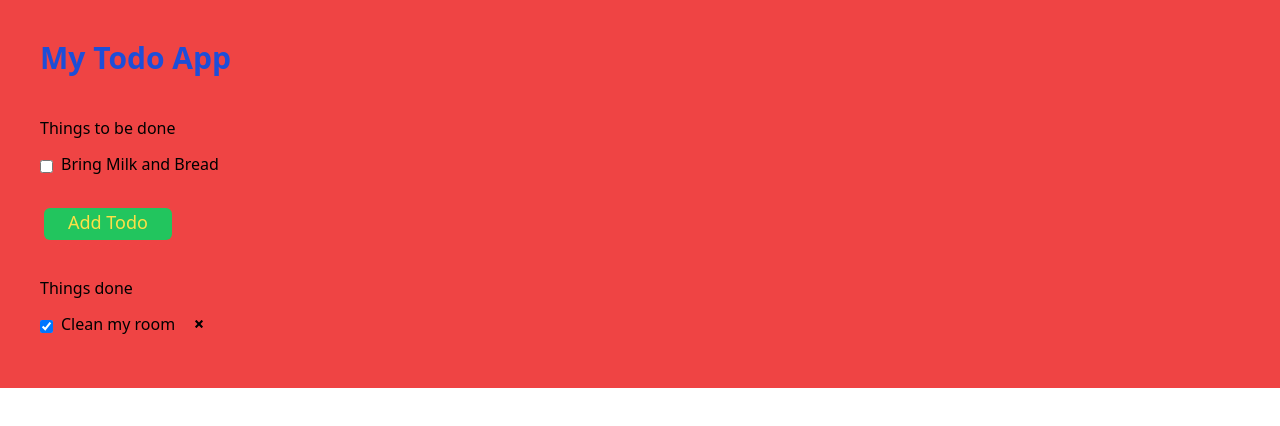
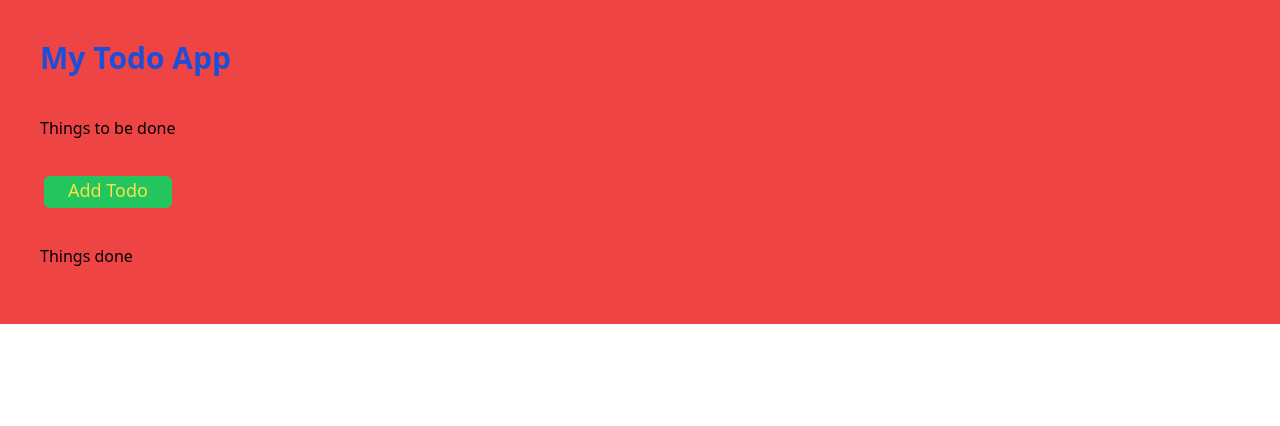
Before and after one commit to AyushVerma87654/To-Do-App, a React (Vite) app: page / in a window 1280 px wide. Shown: the top 426 px of the page. Built offline with nearby package versions, Linux system fonts and the light colour scheme.

Commit message:
Everything Working Now

```diff
--- a/src/AddTodo.jsx
+++ b/src/AddTodo.jsx
@@ -3,13 +3,17 @@ import Button from "./Button";
 
 function AddTodo({ addTodo }) {
   const [click, setClick] = useState(true);
+  const [disable, setDisable] = useState(0);
   const [input, setInput] = useState("");
   function handleInputChange(event) {
     const newInput = event.target.value;
+
     if (newInput != "") {
       setInput(event.target.value);
+      setDisable(1);
     }
   }
+
   function handleButtonClick() {
     setClick(!click);
   }
--- a/src/Todo.jsx
+++ b/src/Todo.jsx
@@ -4,47 +4,48 @@ import Display from "./Display";
 import { ImCross } from "react-icons/im";
 
 function Todo() {
-  // const todoStorage = localStorage.getItem("Todo") || "{}";
-  // const doneStorage = localStorage.getItem("Done") || "{}";
-  // const td = JSON.stringify(todoStorage);
-  // const dd = JSON.stringify(doneStorage);
-  // console.log(td);
-  // console.log(dd);
-  // const [todo, setTodo] = useState(td);
-  // const [done, setDone] = useState(dd);
-
-  const td = { "Bring Milk and Bread": "Bring Milk and Bread" };
-  const dd = { "Clean my room": "Clean my room" };
+  const todoStorage = localStorage.getItem("Todo") || "[]";
+  const doneStorage = localStorage.getItem("Done") || "[]";
+  const td = JSON.parse(todoStorage);
+  const dd = JSON.parse(doneStorage);
   const [todo, setTodo] = useState(td);
   const [done, setDone] = useState(dd);
 
   const onAddFromTodo = (data) => {
     updatedDoneObject(data);
-    const newTodo = { ...todo };
-    delete newTodo[data];
-    updateTodo(newTodo);
+    const newTodo = [...todo];
+    const newTodoo = newTodo.filter((item) => {
+      if (item != data) {
+        return item;
+      }
+    });
+    updateTodo(newTodoo);
   };
 
-  const updatedTodoObject = (data) => updateTodo({ ...todo, [data]: data });
+  const updatedTodoObject = (data) => updateTodo([...todo, data]);
 
   const updateTodo = (data) => {
-    setTodo({ ...data });
+    setTodo(data);
     const todoString = JSON.stringify(data);
     localStorage.setItem("Todo", todoString);
   };
 
   const addTodo = (data) => {
-    const newTodo = { ...todo, [data]: data };
-    setTodo(newTodo);
+    const newTodo = [...todo, data];
+    updateTodo(newTodo);
   };
 
-  const updatedDoneObject = (data) => updateDone({ ...done, [data]: data });
+  const updatedDoneObject = (data) => updateDone([...done, data]);
 
   const onAddFromDone = (data) => {
     updatedTodoObject(data);
-    const newDone = { ...done };
-    delete newDone[data];
-    updateDone(newDone);
+    const newDone = [...done];
+    const newDonee = newDone.filter((item) => {
+      if (item != data) {
+        return item;
+      }
+    });
+    updateDone(newDonee);
   };
 
   const updateDone = (data) => {
@@ -56,10 +57,13 @@ function Todo() {
   const handleRemoveClick = (data) => removeDone(data);
 
   const removeDone = (data) => {
-    console.log(data);
-    const newDone = { ...done };
-    delete newDone[data];
-    updateDone(newDone);
+    const newDone = [...done];
+    const newDonee = newDone.filter((item) => {
+      if (item != data) {
+        return item;
+      }
+    });
+    updateDone(newDonee);
   };
 
   return (
@@ -67,21 +71,22 @@ function Todo() {
       <h1 className="text-blue-700 font-bold mb-10 text-3xl">My Todo App</h1>
       <h2 className="my-4">Things to be done</h2>
       <div className="my-4">
-        {Object.keys(todo).map((item) => (
+        {todo &&
+          todo.map((item) => (
             <Display key={item} data={item} onAdd={onAddFromTodo} />
           ))}
       </div>
       <AddTodo addTodo={addTodo} />
       <h2 className="my-4">Things done</h2>
       <div className="my-4">
-        {Object.keys(done).map((item) => (
+        {done &&
+          done.map((item) => (
             <div className="flex space-x-5 item">
               <Display
                 key={item}
                 data={item}
                 onAdd={onAddFromDone}
                 checked="true"
-              readOnly="readOnly"
               />
               <ImCross
                 className="w-2 text-end"
```
Lines whose indentation alone changed are shown as unchanged.
